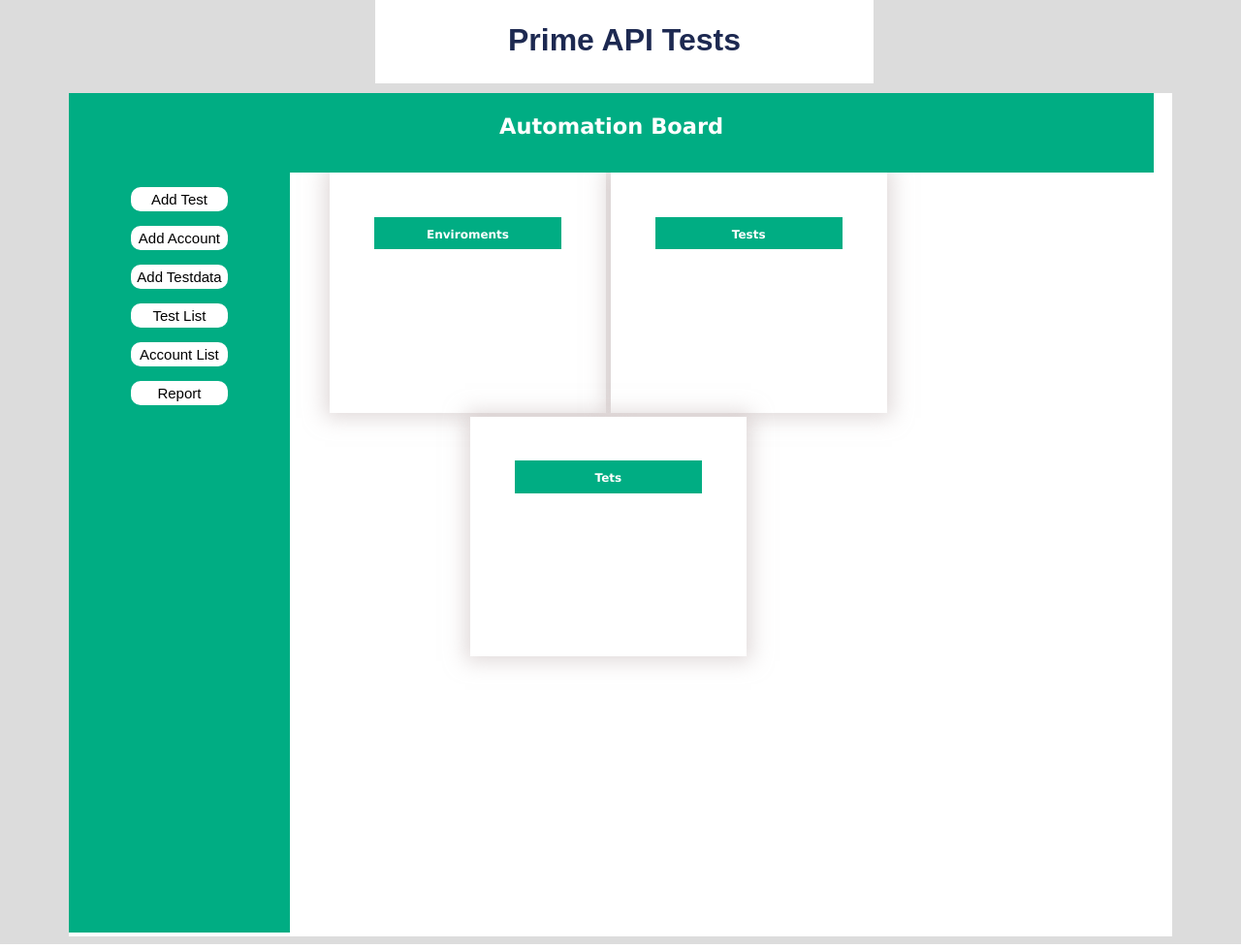
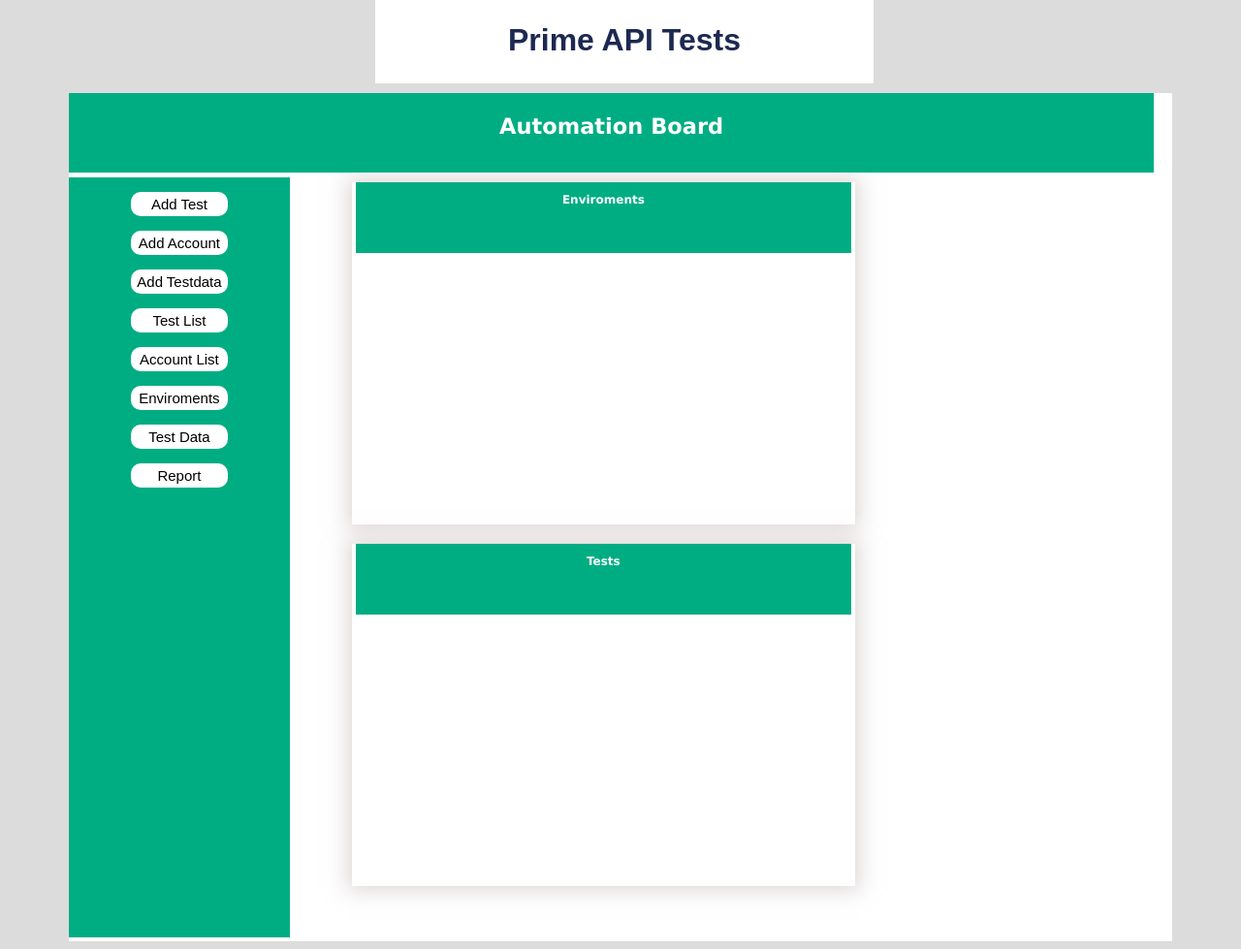
Before and after one commit to babiswas/NewFramework, a Flask app: page /home/ in a window 1280 px wide. Shown: the whole page at 97% size. Run offline with Flask 2, Linux system fonts and the light colour scheme; data that the repository does not hold is empty.

Commit message:
commited

```diff
--- a/controller/enviroment_views.py
+++ b/controller/enviroment_views.py
@@ -1,11 +1,8 @@
-from Model import db
-from Model.Testmodel import Account,Enviroment
+from Model.Testmodel import Enviroment
 from Route.route import enviroment
 from flask import request
-from forms.forms import AccountForm
 from flask import url_for
 from flask import render_template
-from flask import redirect
 
 
 @enviroment.route('/read',methods=['GET'])
--- a/controller/home_views.py
+++ b/controller/home_views.py
@@ -5,7 +5,6 @@ from Model.Testmodel import Enviroment,Account,Testcase
 @home.route('/')
 def home():
     enviroments=Enviroment.query.limit(5).all()
-    print(enviroments)
     accounts=Account.query.limit(5).all()
     testcases=Testcase.query.limit(5).all()
     return render_template("home.html",enviroments=enviroments,accounts=accounts,testcases=testcases)
--- a/forms/forms.py
+++ b/forms/forms.py
@@ -1,4 +1,5 @@
 from wtforms import Form,StringField,SelectField,TextAreaField
+import wtforms_json
 
 
 class TestForm(Form):
--- a/static/main.css
+++ b/static/main.css
@@ -243,13 +243,15 @@ img{
 
 #boardsidepanel{
   background-color:white;
-  padding:7%;
   color:white;
-  width:30%;
-  height:20%;
+  width:80%;
+  height:45%;
   box-shadow:0px 0px 20px 5px rgba(194, 180, 180, 0.5);
   overflow:hidden;
   display:inline-block;
+  margin-top:10px;
+  margin-bottom:10px;
+  margin-right:10px;
 }
 
 
@@ -260,6 +262,7 @@ img{
   height:100%;
   overflow:hidden;
   display:inline-block;
+  padding-bottom:5px;
 }
 
 
@@ -272,7 +275,6 @@ img{
    margin-left:10px;
    font-family:'Lucida Sans', 'Lucida Sans Regular', 'Lucida Grande', 'Lucida Sans Unicode', Geneva, Verdana, sans-serif;
    overflow:hidden;
-   float:left;
    box-shadow:0px 0px 4px rgba(0,0,0,.5);
 }
 
@@ -319,6 +321,8 @@ img{
   font-size:8px;
   width:98%;
   height:20%;
+  padding-top:0px;
+  margin-top:0px;
   padding:1px;
   overflow:hidden;
 }
--- a/templates/home.html
+++ b/templates/home.html
@@ -21,7 +21,9 @@
                             <button style="background-color:white;color:black;margin-top:15px;margin-bottom:15px;" class="btnd"><a href="{{url_for('testdata.test_data_add')}}">Add Testdata</a></button>
                             <button style="background-color:white;color:black;margin-top:15px;margin-bottom:15px;" class="btnd"><a href="{{url_for('testcase.test_list')}}">Test List</a></button>
                             <button style="background-color:white;color:black;margin-top:15px;margin-bottom:15px;" class="btnd"><a href="{{url_for('account.account_list')}}">Account List</a></button>
-                            <button style="background-color:white;color:black;margin-top:15px;margin-bottom:15px;" class="btnd"><a href="{{url_for('account.add_account')}}">Report</a></button>
+                            <button style="background-color:white;color:black;margin-top:15px;margin-bottom:15px;" class="btnd"><a href="{{url_for('account.add_account')}}">Enviroments</a></button>
+                            <button style="background-color:white;color:black;margin-top:15px;margin-bottom:15px;" class="btnd"><a href="{{url_for('testcase.test_list')}}">Test Data</a></button>
+                            <button style="background-color:white;color:black;margin-top:15px;margin-bottom:15px;" class="btnd"><a href="{{url_for('account.account_list')}}">Report</a></button>
                         </center>
                     </div>
                 </div>
@@ -34,7 +36,7 @@
                             </div>
                             <center>
                                 {% for env in enviroments %}
-                                   <h1 style="color:hello">hello</h1>
+                                   <h3 style="color:blue;font-family:'Lucida Sans';">{{env.enviroment_name}}</h3>
                                 {% endfor %}
                             </center>
                         </div>
@@ -43,24 +45,10 @@
                                 <center><h2>Tests</h2></center>
                             </div>
                             <center>
-                                {% for env in enviroments %}
+                                {% for acc in accounts %}
                                     <div>
                                         <p>
-                                           <a href="">{{env.name}}</a>
-                                        </p>
-                                    </div>
-                                {% endfor %}
-                            </center>
-                        </div>
-                        <div id="boardsidepanel">
-                            <div class="myboardpanel" style="font-family:'Lucida Sans', 'Lucida Sans Regular', 'Lucida Grande', 'Lucida Sans Unicode', Geneva, Verdana, sans-serif;">
-                                <center><h2>Tets</h2></center>
-                            </div>
-                            <center>
-                                {% for env in enviroments %}
-                                    <div>
-                                        <p>
-                                        {{env.name}}
+                                           <h3><a href="">{{acc.account_name}}</a></h3>
                                         </p>
                                     </div>
                                 {% endfor %}
```
